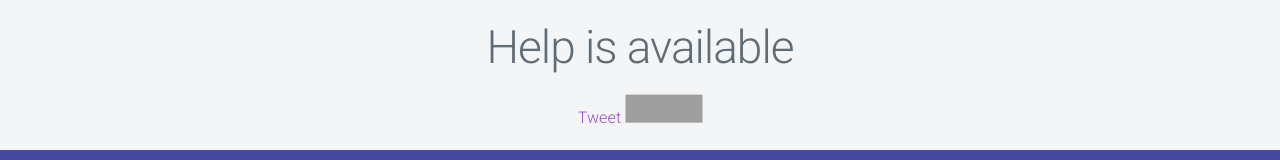
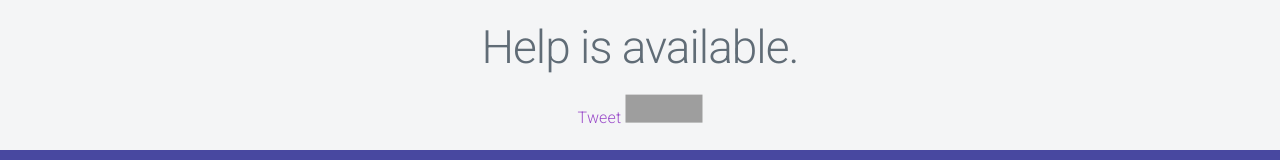
Before and after one commit to PoliceRewired/help-is-available, a plain HTML site: page index.html in a window 1280 px wide. Shown: the top 160 px of the page. Drawn offline with Linux system fonts and the light colour scheme; grey boxes are pictures that could not be loaded; a script that the page names is missing.

Commit message:
Add a full stop.

```diff
--- a/index.html
+++ b/index.html
@@ -45,7 +45,7 @@
 
 			<header class="container" id="home">
 				<div class="hero">
-					<h1>Help is available</h1>
+					<h1>Help is available.</h1>
 					<!-- Volunteer at <a href="https://activecitizens.uk">activecitizens.uk</a> -->
 					<!-- not ready yet -->
 					<a href="https://twitter.com/share?ref_src=twsrc%5Etfw" class="twitter-share-button" data-size="large" data-text="Help is available!" data-hashtags="covid19uk #helpisavailable" data-show-count="false">Tweet</a><script async src="https://platform.twitter.com/widgets.js" charset="utf-8"></script>
```
